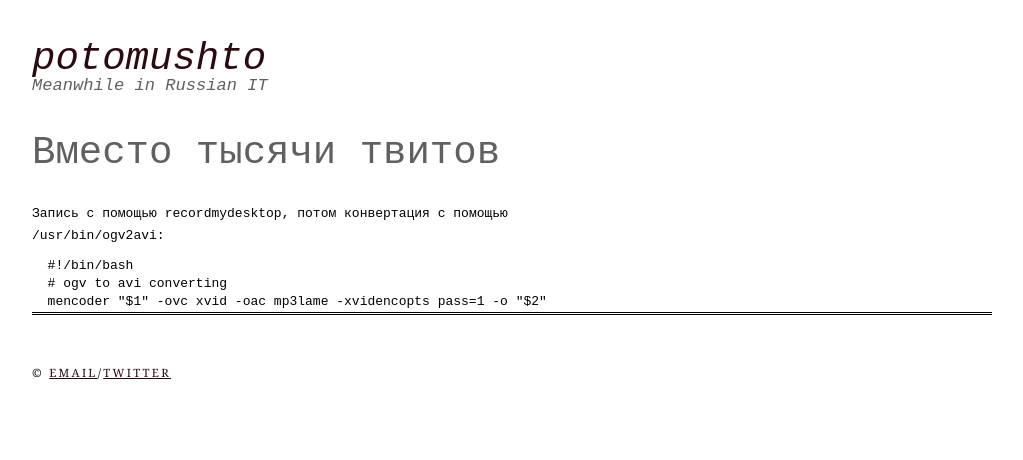
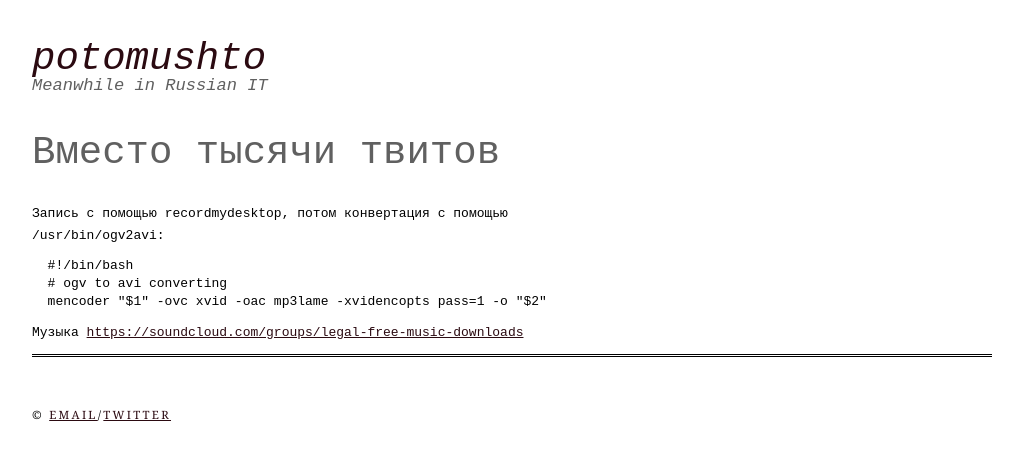
Before and after one commit to ptmt/ptmt.github.com, a Jekyll site: the page built from _posts/2013-05-01-instead-of-thousand-tweets.md, in a window 1280 px wide. Shown: the top 460 px of the page, without its empty margins (128-1151 px from the left). Built offline with Jekyll 4.4.1, drawn with Linux system fonts in a browser that asks for light colours; Markdown is read by kramdown in place of the engine named in the settings.

Commit message:
Update 2013-05-01-instead-of-thousand-tweets.md

````diff
--- a/_posts/2013-05-01-instead-of-thousand-tweets.md
+++ b/_posts/2013-05-01-instead-of-thousand-tweets.md
@@ -11,3 +11,5 @@ title: Вместо тысячи твитов
   # ogv to avi converting
   mencoder "$1" -ovc xvid -oac mp3lame -xvidencopts pass=1 -o "$2"
 ```
+
+Музыка [https://soundcloud.com/groups/legal-free-music-downloads](https://soundcloud.com/groups/legal-free-music-downloads)
````
